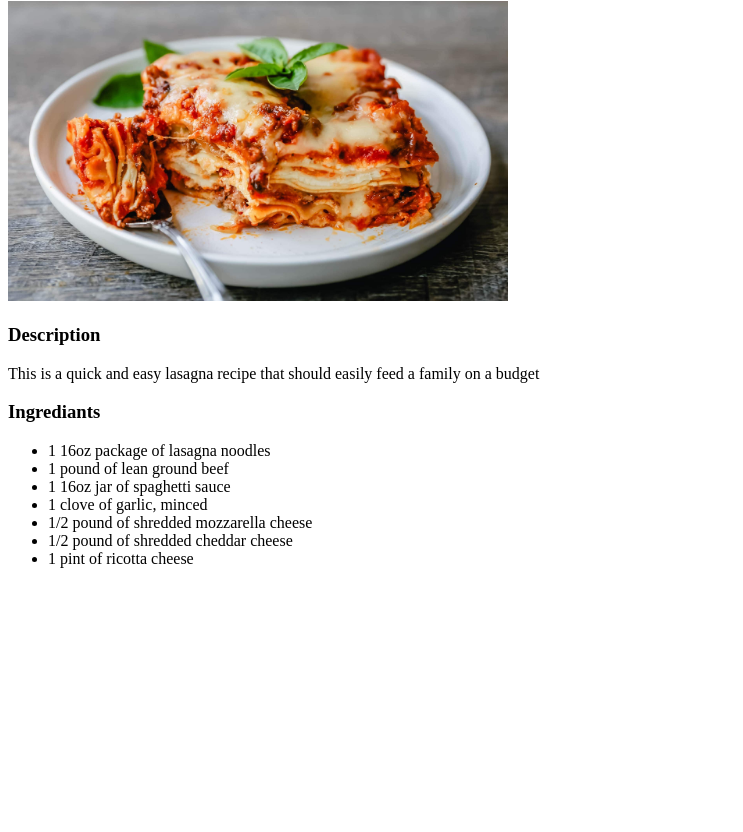
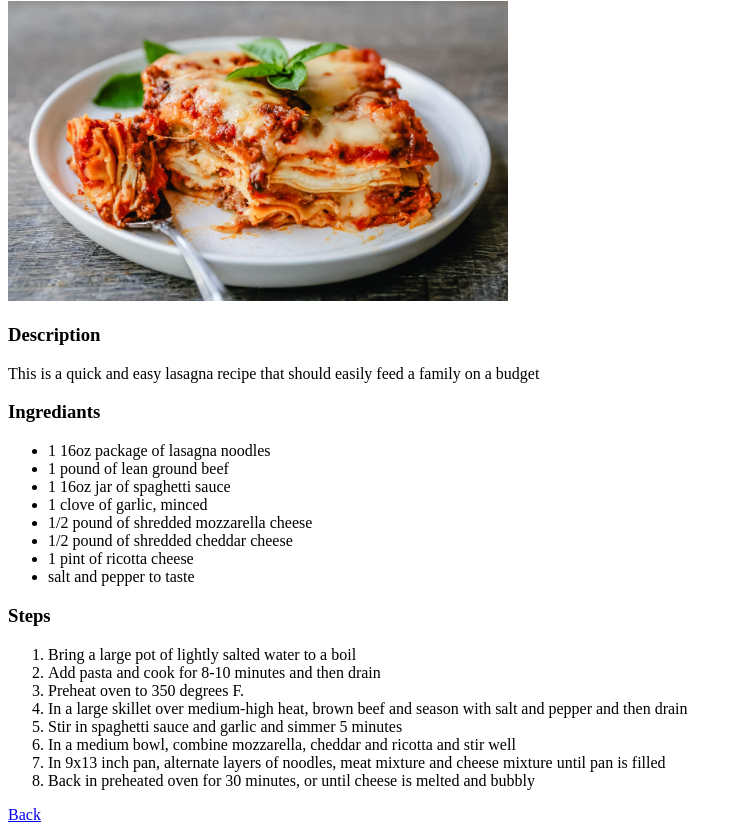
Before and after one commit to Cptnspoon/odin-recipes, a plain HTML site: page recipes/lasagna.html in a window 1280 px wide. Shown: the part 79-911 px from the top of the page, without its empty margins (0-743 px from the left). Before the commit the page ends 800 px from the top, so only its background shows below. Drawn offline with Linux system fonts and the light colour scheme.

Commit message:
adds recipe steps

```diff
--- a/recipes/lasagna.html
+++ b/recipes/lasagna.html
@@ -22,6 +22,21 @@
         <li>1/2 pound of shredded mozzarella cheese</li>
         <li>1/2 pound of shredded cheddar cheese</li>
         <li>1 pint of ricotta cheese</li>
+        <li>salt and pepper to taste</li>
     </ul>
+
+    <h3>Steps</h3>
+    <ol>
+        <li>Bring a large pot of lightly salted water to a boil</li>
+        <li>Add pasta and cook for 8-10 minutes and then drain</li>
+        <li>Preheat oven to 350 degrees F.</li>
+        <li>In a large skillet over medium-high heat, brown beef and season with salt and pepper and then drain</li>
+        <li>Stir in spaghetti sauce and garlic and simmer 5 minutes</li>
+        <li>In a medium bowl, combine mozzarella, cheddar and ricotta and stir well</li>
+        <li>In 9x13 inch pan, alternate layers of noodles, meat mixture and cheese mixture until pan is filled</li>
+        <li>Back in preheated oven for 30 minutes, or until cheese is melted and bubbly</li>
+    </ol>
+
+    <a href="../index.html">Back</a>
 </body>
 </html>
```
